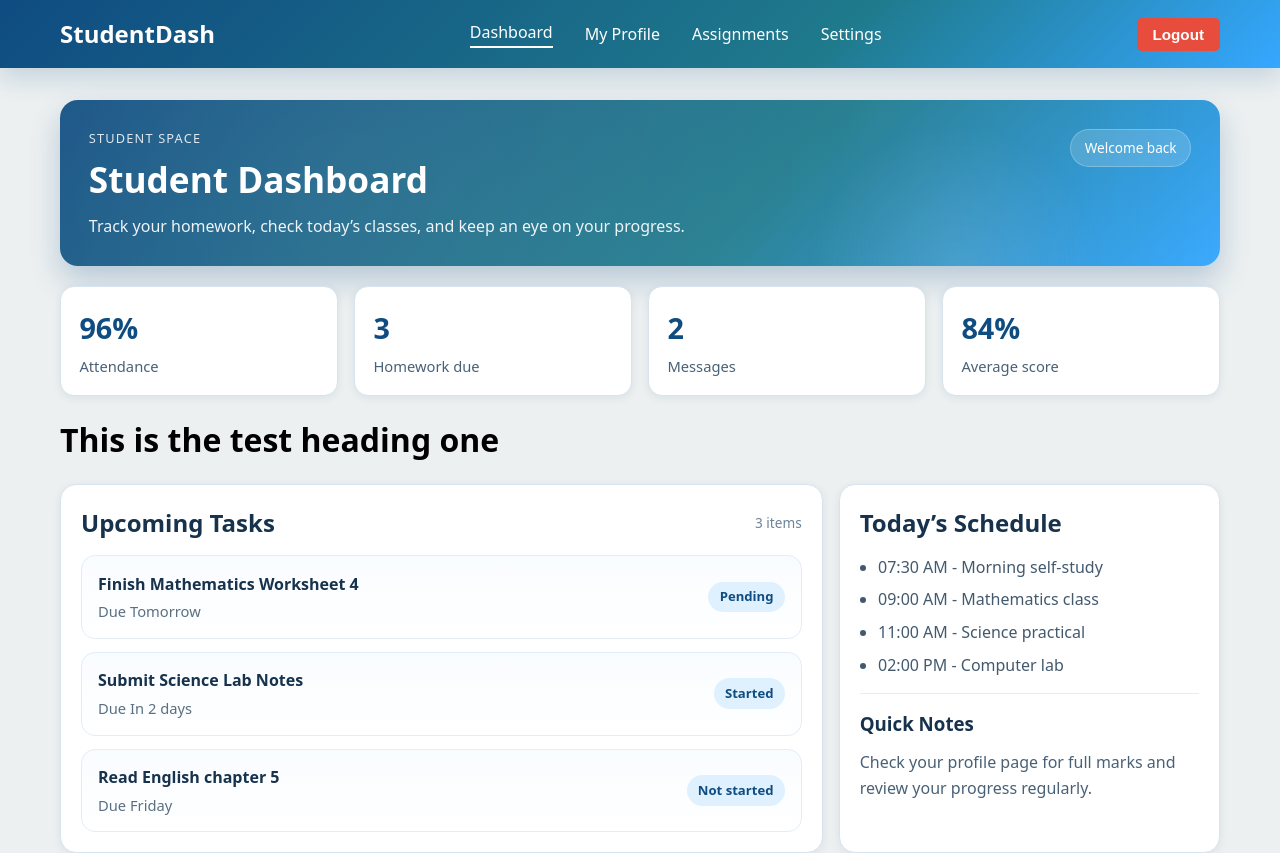
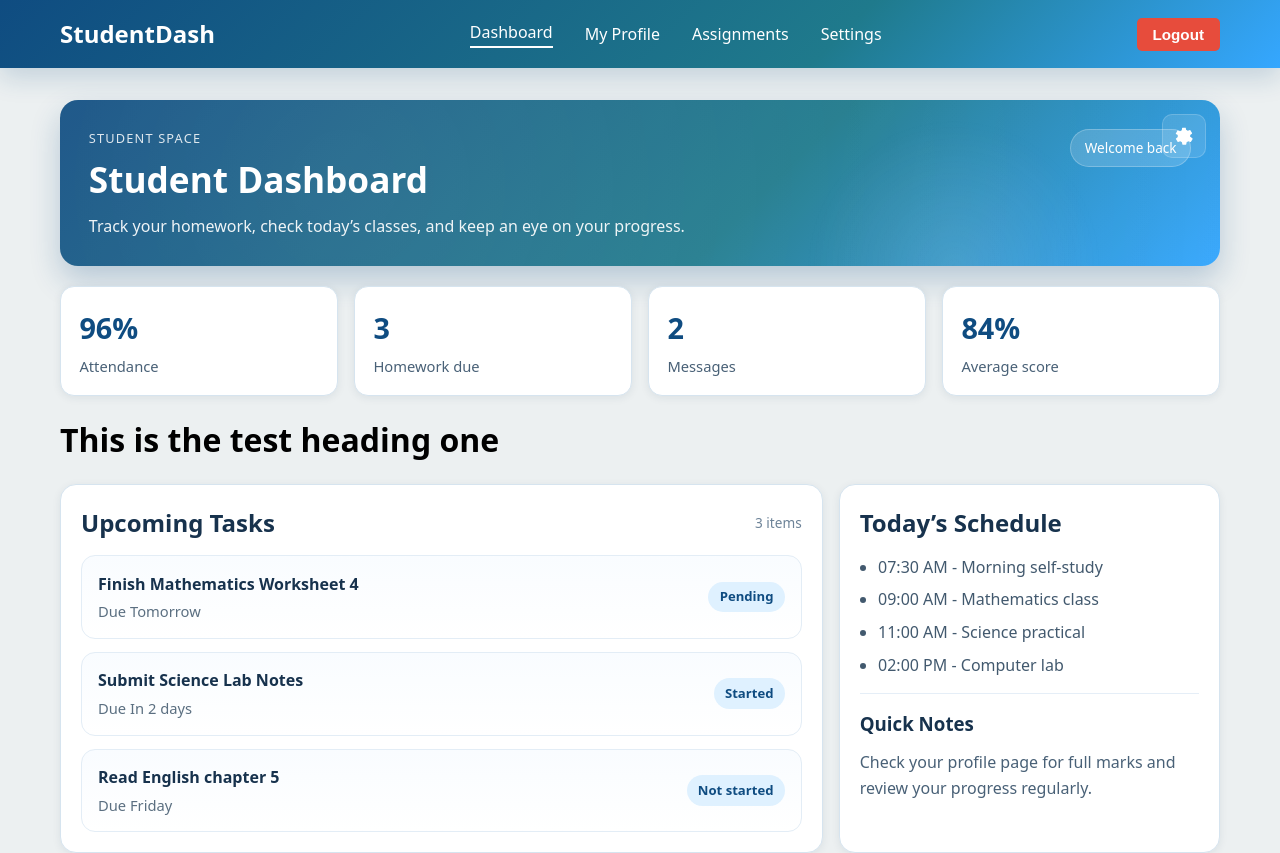
Before and after one commit to Lalindu0923/githubTester, a React (Vite) app in the folder studentDashboard/: page / in a window 1280 px wide. Shown: the top 853 px of the page. Built offline with nearby package versions, Linux system fonts and the light colour scheme.

Commit message:
Add settings icon to dashboard and styles

```diff
--- a/studentDashboard/src/components/Dashboard.jsx
+++ b/studentDashboard/src/components/Dashboard.jsx
@@ -1,5 +1,6 @@
 import '../styles/Dashboard.css'
 import { useState } from 'react'
+import { Link } from 'react-router-dom'
 import TeacherModal from './TeacherModal'
 import SubjectDetail from './SubjectDetail'
 
@@ -90,6 +91,13 @@ function Dashboard() {
           <p className="hero-subtitle">Track your homework, check today’s classes, and keep an eye on your progress.</p>
         </div>
         <div className="hero-badge">Welcome back</div>
+
+        <Link to="/settings" className="dashboard-settings-btn" title="Settings" aria-label="Settings">
+          <svg width="20" height="20" viewBox="0 0 24 24" fill="none" xmlns="http://www.w3.org/2000/svg" aria-hidden="true">
+            <path d="M12 15.5A3.5 3.5 0 1 0 12 8.5a3.5 3.5 0 0 0 0 7z" fill="currentColor"/>
+            <path d="M19.4 13.2c.04-.4.06-.8.06-1.2s-.02-.8-.06-1.2l2.11-1.65a.5.5 0 0 0 .12-.64l-2-3.46a.5.5 0 0 0-.6-.22l-2.49 1a7.03 7.03 0 0 0-2.05-1.2l-.38-2.65A.5.5 0 0 0 13.8 2h-3.6a.5.5 0 0 0-.49.42l-.38 2.65c-.72.28-1.38.67-2.05 1.2l-2.49-1a.5.5 0 0 0-.6.22l-2 3.46a.5.5 0 0 0 .12.64L4.54 10.8c-.04.4-.06.8-.06 1.2s.02.8.06 1.2L2.43 14.85a.5.5 0 0 0-.12.64l2 3.46c.14.24.44.34.7.22l2.49-1c.67.53 1.33.92 2.05 1.2l.38 2.65c.05.3.31.52.61.52h3.6c.3 0 .56-.22.61-.52l.38-2.65c.72-.28 1.38-.67 2.05-1.2l2.49 1c.26.12.56.02.7-.22l2-3.46a.5.5 0 0 0-.12-.64l-2.11-1.65z" fill="currentColor"/>
+          </svg>
+        </Link>
       </section>
 
       <section className="student-stat-grid">
--- a/studentDashboard/src/styles/Dashboard.css
+++ b/studentDashboard/src/styles/Dashboard.css
@@ -59,6 +59,29 @@
   box-shadow: 0 14px 30px rgba(15, 76, 129, 0.24);
   position: relative;
   overflow: hidden;
+}
+
+.dashboard-settings-btn {
+  position: absolute;
+  top: 14px;
+  right: 14px;
+  width: 44px;
+  height: 44px;
+  display: flex;
+  align-items: center;
+  justify-content: center;
+  background: rgba(255, 255, 255, 0.12);
+  border: 1px solid rgba(255, 255, 255, 0.18);
+  color: #ffffff;
+  border-radius: 10px;
+  text-decoration: none;
+  z-index: 2;
+  transition: transform 0.15s ease, background 0.15s ease;
+}
+
+.dashboard-settings-btn:hover {
+  background: rgba(255, 255, 255, 0.18);
+  transform: translateY(-2px);
 }
 
 .student-hero::before {
```
